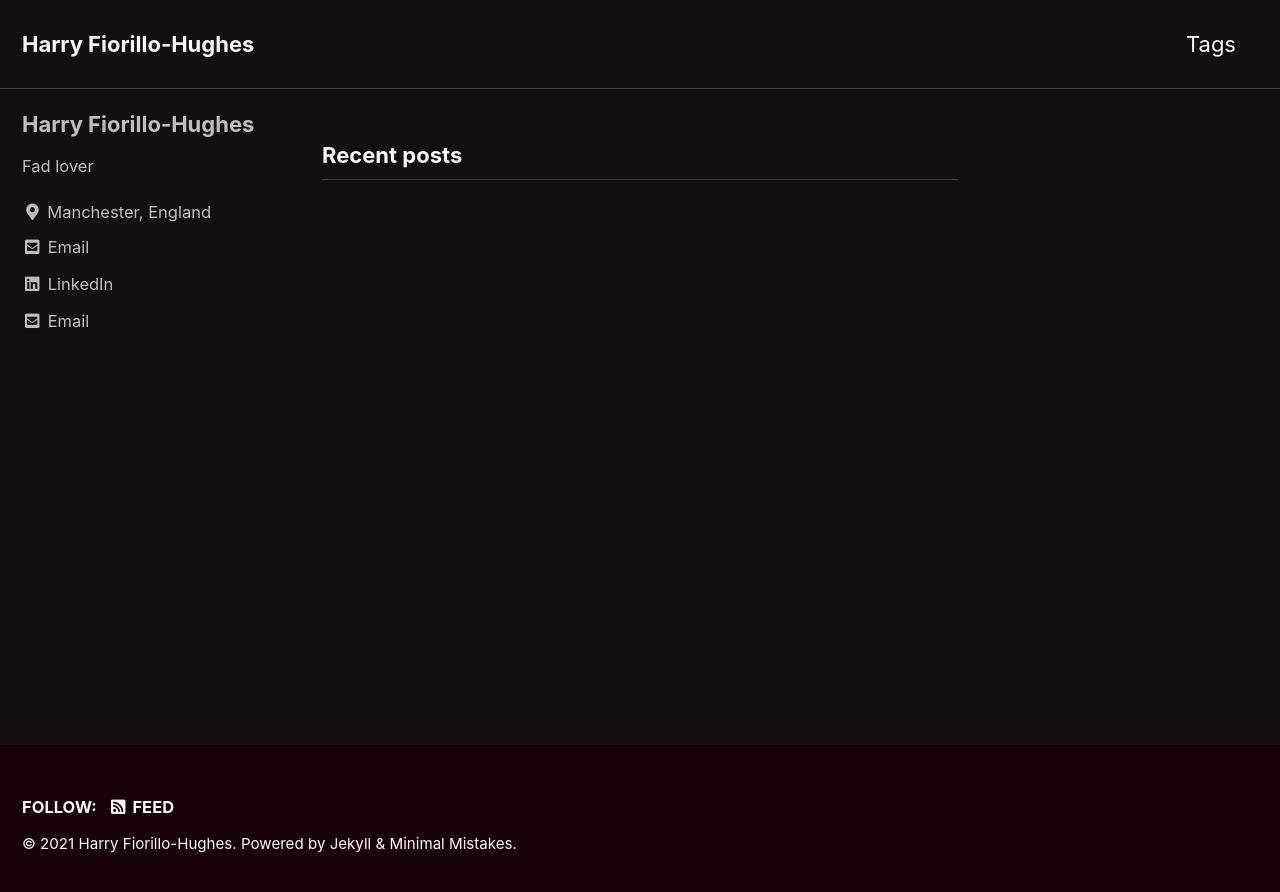
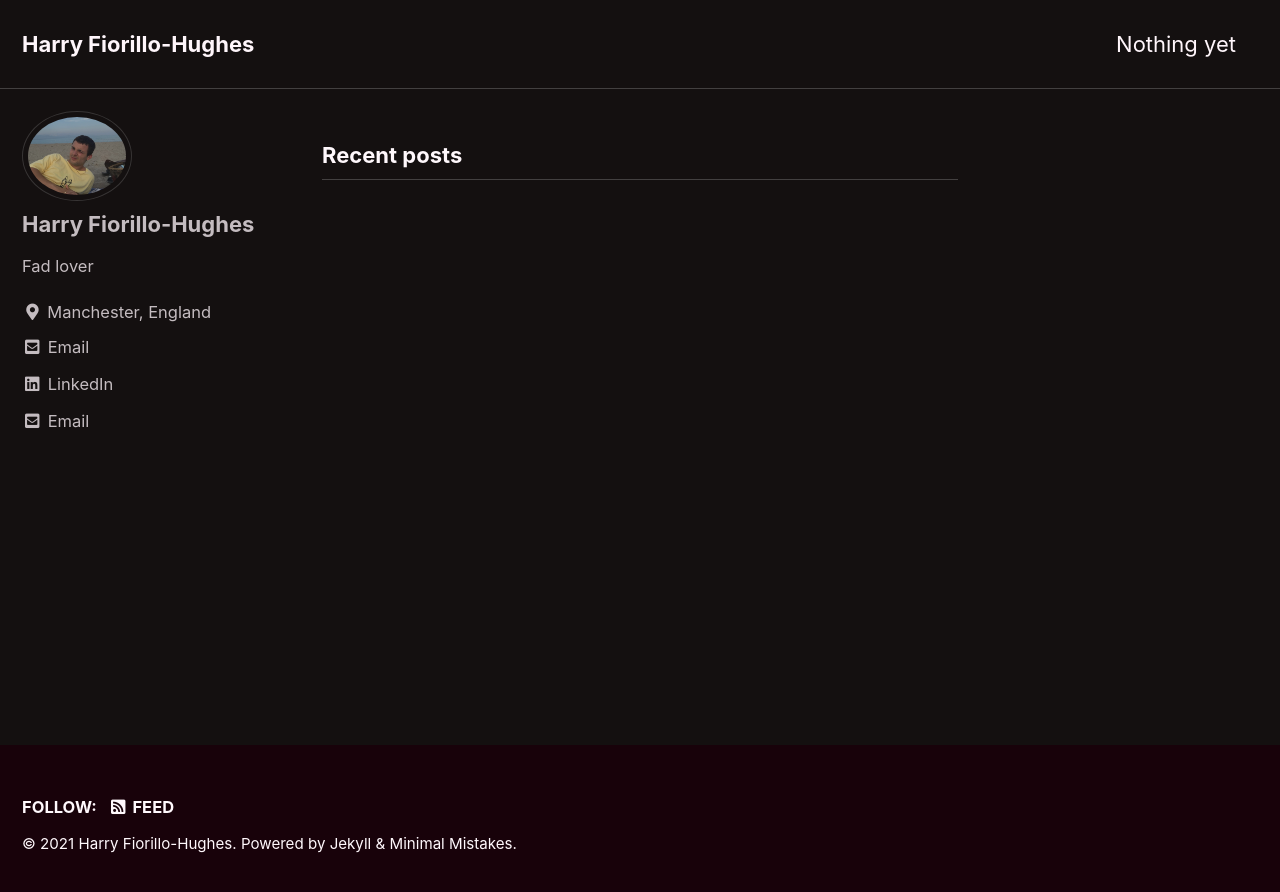
Before and after one commit to hfiorillo/hfiorillo.github.io, a Jekyll site: the page built from index.html, in a window 1280 px wide. Shown: the top 892 px of the page. Built offline with Jekyll 4.4.1, drawn with Linux system fonts in a browser that asks for light colours; cached includes are drawn as plain includes; the list of posts is cut into pages by our own code.

Commit message:
add bio picture

```diff
--- a/Gemfile
+++ b/Gemfile
@@ -2,3 +2,4 @@ source "https://rubygems.org"
 
 gem "github-pages", group: :jekyll_plugins
 gem "jekyll-include-cache", group: :jekyll_plugins
+gem "webrick", "~> 1.7"
--- a/_config.yml
+++ b/_config.yml
@@ -94,7 +94,7 @@ analytics:
 # Site Author
 author:
   name             : "Harry Fiorillo-Hughes"
-  avatar           : # path of avatar image, e.g. "/assets/images/bio-photo.jpg"
+  avatar           : /assets/images/bio-pic.jpg # path of avatar image, e.g. "/assets/images/bio-photo.jpg"
   bio              : "Fad lover"
   location         : "Manchester, England"
   email            : harryhughes13@gmail.com
--- a/_data/navigation.yml
+++ b/_data/navigation.yml
@@ -1,6 +1,6 @@
 # main links
 main:
-  - title: "Tags"
+  - title: "Nothing yet"
     url: /tags/
   # - title: "About"
   #   url: https://mmistakes.github.io/minimal-mistakes/about/
```
Also changed, not shown: assets/images/bio-pic.jpg (added).
